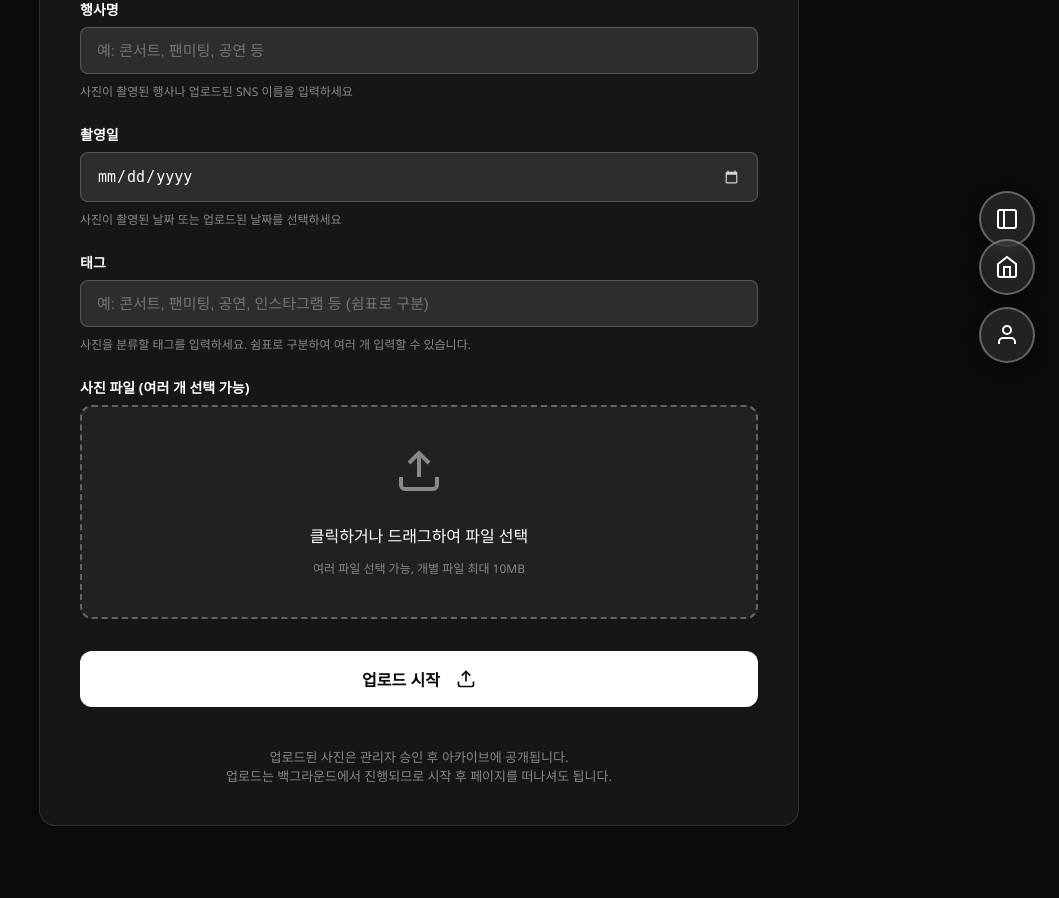
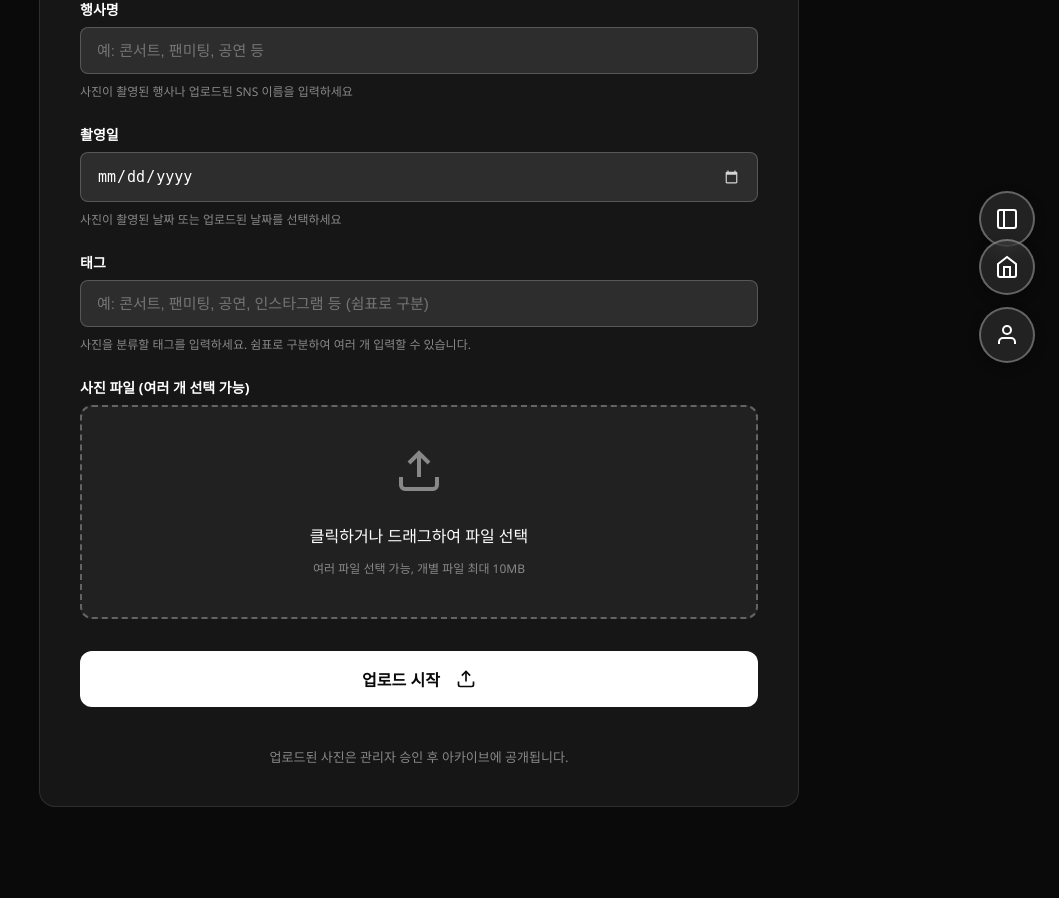
Before and after one commit to Junghyerim0818/iu-archive, a Flask app: template templates/upload.html in a window 1280 px wide. Shown: the part 413-1311 px from the top of the page, without its empty margins (221-1280 px from the left). After the commit the page ends 1220 px from the top, so only its background shows below. Run offline with Flask 3, Linux system fonts and the light colour scheme; the template is opened without the code that fills it, so the values that code supplies are empty.

Commit message:
Add files via upload

```diff
--- a/static/css/style.css
+++ b/static/css/style.css
@@ -2317,11 +2317,6 @@ h1.iu-title {
   border-color: rgba(255, 255, 255, 0.8);
 }
 
-.photo-checkbox:checked + .photo-checkbox-label {
-  background: rgba(129, 199, 132, 0.9);
-  border-color: #81c784;
-}
-
 .photo-checkbox:checked + .photo-checkbox-label::after {
   content: '';
   position: absolute;
--- a/templates/upload.html
+++ b/templates/upload.html
@@ -118,7 +118,7 @@
           <div class="upload-progress-bar">
             <div class="upload-progress-fill" id="progressFill"></div>
           </div>
-          <p class="upload-progress-text">업로드가 백그라운드에서 진행됩니다. 페이지를 벗어나셔도 됩니다.</p>
+          <p class="upload-progress-text">업로드 중입니다. 완료될 때까지 페이지를 벗어나지 마세요.</p>
         </div>
       </div>
 
@@ -133,7 +133,6 @@
 
       <div class="form-note">
         <p>업로드된 사진은 관리자 승인 후 아카이브에 공개됩니다.</p>
-        <p>업로드는 백그라운드에서 진행되므로 시작 후 페이지를 떠나셔도 됩니다.</p>
       </div>
     </form>
   </div>
@@ -424,25 +423,23 @@ async function handleUpload() {
   progressFill.style.width = '10%';
   uploadStatus.textContent = '서버에 파일 전송 중...';
 
-  // 업로드 시작 플래그 설정 (페이지를 벗어나도 업로드가 계속되도록)
+  // 업로드 시작 플래그 설정
   let uploadInProgress = true;
 
-  // 페이지를 벗어날 때 경고 (선택사항)
+  // 페이지를 벗어날 때 경고
   const beforeUnloadHandler = (e) => {
     if (uploadInProgress) {
-      // 일부 브라우저에서는 커스텀 메시지를 표시하지 않음
       e.preventDefault();
-      e.returnValue = '';
+      e.returnValue = '업로드가 진행 중입니다. 페이지를 벗어나면 업로드가 취소될 수 있습니다. 정말 나가시겠습니까?';
+      return e.returnValue;
     }
   };
   window.addEventListener('beforeunload', beforeUnloadHandler);
 
   try {
-    // keepalive 옵션으로 페이지를 벗어나도 요청이 계속되도록 함
     const response = await fetch('/api/upload', {
       method: 'POST',
-      body: formData,
-      keepalive: true  // 페이지를 벗어나도 요청이 계속됨
+      body: formData
     });
 
     const contentType = response.headers.get('content-type');
@@ -462,7 +459,7 @@ async function handleUpload() {
       window.removeEventListener('beforeunload', beforeUnloadHandler);
 
       progressFill.style.width = '100%';
-      uploadStatus.textContent = '파일 전송 완료! 백그라운드에서 저장 중입니다.';
+      uploadStatus.textContent = '업로드 완료!';
 
       // 버튼 텍스트를 "업로드 완료!"로 변경
       submitBtn.disabled = false;
@@ -470,7 +467,7 @@ async function handleUpload() {
 
       // 성공 메시지 (페이지 새로고침 없이 파일 목록만 초기화)
       setTimeout(() => {
-        showToast(result.message || `${result.count || selectedFiles.length}개의 파일이 업로드되었습니다.\n\n백그라운드에서 저장이 완료됩니다.`, { type: 'success', title: '업로드 완료' });
+        showToast(result.message || `${result.count || selectedFiles.length}개의 파일이 업로드되었습니다.`, { type: 'success', title: '업로드 완료' });
         clearFiles();
         document.getElementById('event_name').value = '';
         document.getElementById('tags').value = '';
@@ -558,11 +555,11 @@ async function handleUpload() {
     let errorTitle = '업로드 오류';
     let errorMessage = '';
 
-    // 네트워크 오류인 경우에도 keepalive로 인해 서버에서 처리 중일 수 있음
+    // 네트워크 오류 처리
     if (error.name === 'TypeError' && error.message.includes('fetch')) {
       errorTitle = '네트워크 오류';
-      errorMessage = '네트워크 연결에 문제가 발생했습니다.\n\n서버에서 업로드가 계속 처리될 수 있습니다.\n잠시 후 페이지를 새로고침하여 확인해주세요.';
-      uploadStatus.textContent = '네트워크 오류 (서버 처리 중일 수 있음)';
+      errorMessage = '네트워크 연결에 문제가 발생했습니다.\n\n잠시 후 다시 시도해주세요.';
+      uploadStatus.textContent = '네트워크 오류';
     } else if (error instanceof SyntaxError) {
       errorTitle = '응답 처리 오류';
       errorMessage = '서버 응답을 처리할 수 없습니다.\n\n서버 상태를 확인해주세요.\n잠시 후 다시 시도해주세요.';
@@ -574,7 +571,7 @@ async function handleUpload() {
       progressFill.style.width = '0%';
     }
 
-    // 네트워크 오류가 아닌 경우에만 롤백 (네트워크 오류는 서버에서 처리 중일 수 있음)
+    // 네트워크 오류가 아닌 경우에만 롤백
     if (!(error.name === 'TypeError' && error.message.includes('fetch')) && !isAdmin) {
       const container = document.querySelector('.upload-container');
       const currentTodayCount = parseInt(container.getAttribute('data-today-count')) || 0;
```
